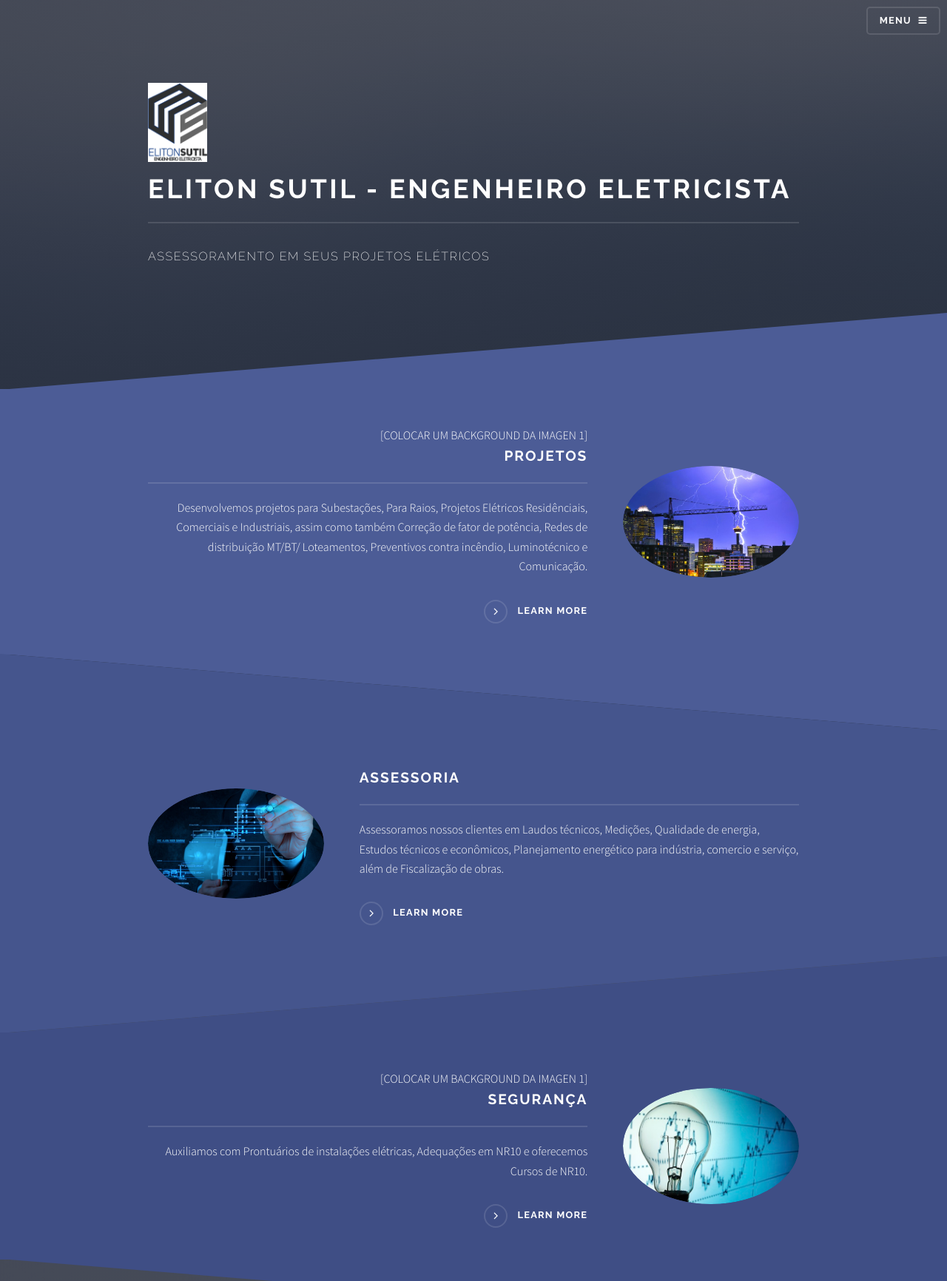
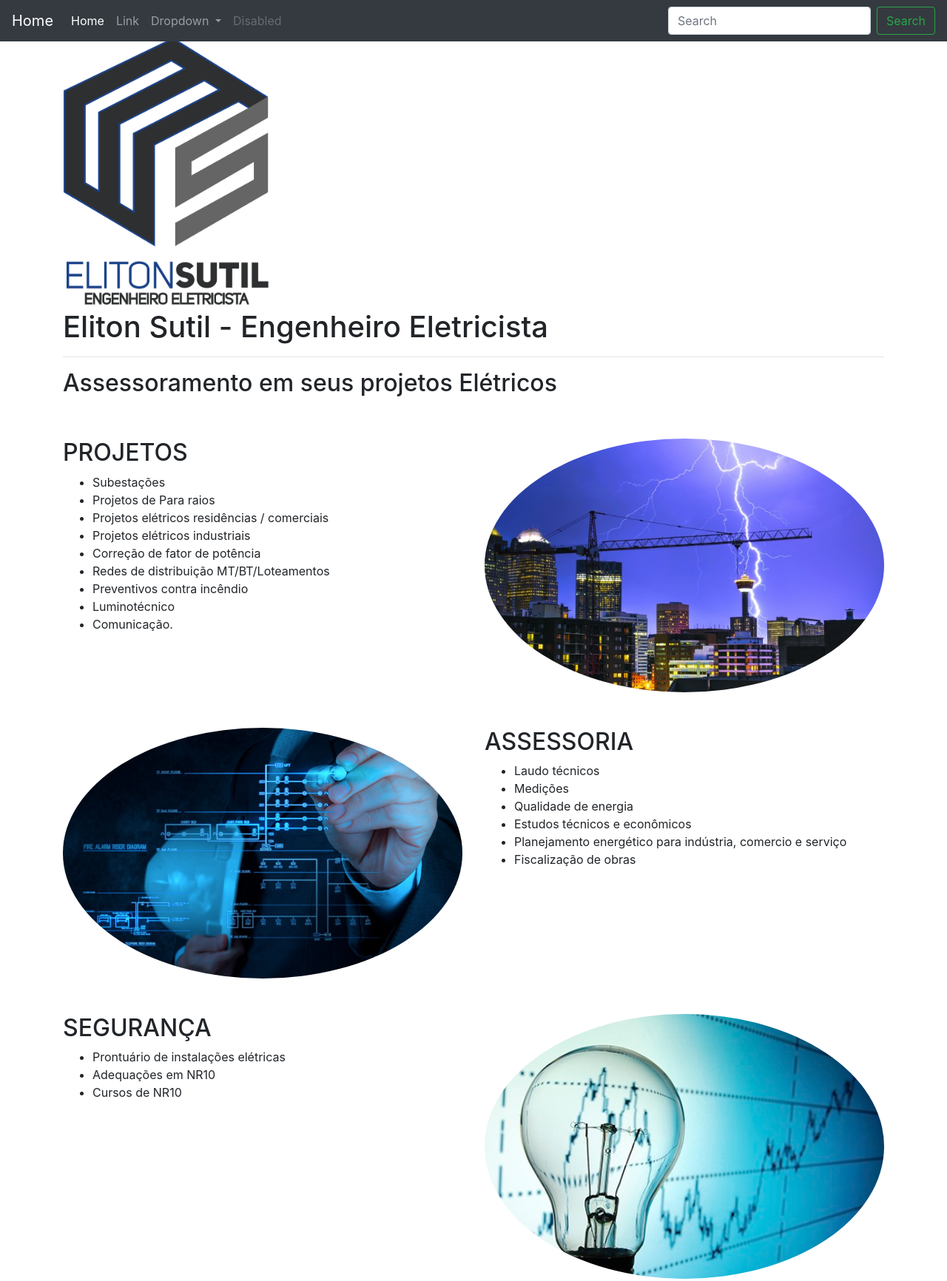
Before and after one commit to CristineSutil/Eliton-Eng.-Eletricista, a plain HTML site: page index.html in a window 1280 px wide. Shown: the top 1732 px of the page at 74% size. Drawn offline with nearby package versions, Linux system fonts and the light colour scheme.

Commit message:
ProtótipoCorreto

```diff
--- a/index.html
+++ b/index.html
@@ -1,139 +1,166 @@
-<!DOCTYPE HTML>
-<html>
+<!doctype html>
+<html lang="en">
   <head>
-		<title>Eliton Sutil</title>
-		<meta charset="utf-8" />
-		<meta name="viewport" content="width=device-width, initial-scale=1, user-scalable=no" />
-		<link rel="stylesheet" href="css/estilo.css" />
-		<noscript><link rel="stylesheet" href="css/style.css" /></noscript>
+    <!-- Required meta tags -->
+    <meta charset="utf-8">
+    <meta name="viewport" content="width=device-width, initial-scale=1, shrink-to-fit=no">
+
+    <!-- Bootstrap CSS -->
+    <link rel="stylesheet" href="https://stackpath.bootstrapcdn.com/bootstrap/4.1.3/css/bootstrap.min.css" integrity="sha384-MCw98/SFnGE8fJT3GXwEOngsV7Zt27NXFoaoApmYm81iuXoPkFOJwJ8ERdknLPMO" crossorigin="anonymous">
+
+    <title>Eliton Sutil - Eng. Eletricista</title>
   </head>
-	<body class="is-preload">
+  <body>
 
-		<!-- Page Wrapper -->
-			<div id="page-wrapper">
+  <nav class="navbar navbar-expand-lg fixed-top navbar-dark bg-dark">
+  <a class="navbar-brand" href="#">Home</a>
+  <button class="navbar-toggler" type="button" data-toggle="collapse" data-target="#navbarSupportedContent" aria-controls="navbarSupportedContent" aria-expanded="false" aria-label="Toggle navigation">
+    <span class="navbar-toggler-icon"></span>
+  </button>
 
-				<!-- Header -->
-					<header id="header" class="alt">
-						<h1><a href="index.html">Eliton Sutil Eng Eletricista</h1>
-						<nav>
-							<a href="#menu">Menu</a>
-						</nav>
-					</header>
-
-				<!-- Menu -->
-					<nav id="menu">
-						<div class="inner">
-							<h2>Menu</h2>
-							<ul class="links">
-								<li><a href="index.html">Home</a></li>
-								<li><a href="fazemos.html">Projetos</a></li>
-								<li><a href="contatos.html">Contato</a></li>
+  <div class="collapse navbar-collapse" id="navbarSupportedContent">
+    <ul class="navbar-nav mr-auto">
+      <li class="nav-item active">
+        <a class="nav-link" href="#">Home<span class="sr-only">(current)</span></a>
+      </li>
+      <li class="nav-item">
+        <a class="nav-link" href="#">Link</a>
+      </li>
+      <li class="nav-item dropdown">
+        <a class="nav-link dropdown-toggle" href="#" id="navbarDropdown" role="button" data-toggle="dropdown" aria-haspopup="true" aria-expanded="false">
+          Dropdown
+        </a>
+        <div class="dropdown-menu" aria-labelledby="navbarDropdown">
+          <a class="dropdown-item" href="#">Action</a>
+          <a class="dropdown-item" href="#">Another action</a>
+          <div class="dropdown-divider"></div>
+          <a class="dropdown-item" href="#">Something else here</a>
+        </div>
+      </li>
+      <li class="nav-item">
+        <a class="nav-link disabled" href="#">Disabled</a>
+      </li>
     </ul>
+    <form class="form-inline my-2 my-lg-0">
+      <input class="form-control mr-sm-2" type="search" placeholder="Search" aria-label="Search">
+      <button class="btn btn-outline-success my-2 my-sm-0" type="submit">Search</button>
+    </form>
   </div>
 </nav>
 
-				<!-- Banner -->
-					<section id="banner">
-						<div class="inner">
-							<img src="images/logo.png" width="80">
-							<h2>Eliton Sutil - Engenheiro Eletricista</h2>
-							<p>Assessoramento em seus projetos Elétricos</p>
+<section class="mt-5">
+
+	<div class="container">
+
+		<div class="row">
+
+			<div class="col-md-12">
+
+				<img class="w-25" src="images/logo.png">
+
+				<h1>Eliton Sutil - Engenheiro Eletricista</h1>
+				<hr>
+				<h2>Assessoramento em seus projetos Elétricos</h2>
 			</div>
-					</section>
-
-				<!-- Wrapper -->
-					<section id="wrapper">
-
-						<!-- One -->
-							<section id="one" class="wrapper spotlight style1">
-								<div class="inner">
-									<a href="#" class="image"><img src="images/1.jpg" alt="" /></a>
-									<div class="content">
-
-										[COLOCAR UM BACKGROUND DA IMAGEN 1]
-
-										<h2 class="major">PROJETOS</h2>
-										<p> Desenvolvemos projetos para Subestações, Para Raios, Projetos Elétricos Residênciais, Comerciais e Industriais, assim como também Correção de fator de potência, Redes de distribuição MT/BT/ Loteamentos, Preventivos contra incêndio, Luminotécnico e Comunicação.</p>
-										<a href="#" class="special">Learn more</a>
 		</div>
 	</div>
 </section>
 
-						<!-- Two -->
-							<section id="two" class="wrapper alt spotlight style2">
-								<div class="inner">
-									<a href="#" class="image"><img src="images/2.jpg" alt="" /></a>
-									<div class="content">
-										<h2 class="major">ASSESSORIA</h2>
-										<p>Assessoramos nossos clientes em Laudos técnicos, Medições, Qualidade de energia,	Estudos técnicos e econômicos, Planejamento energético para indústria, comercio e serviço, além de Fiscalização de obras.</p>
-										<a href="#" class="special">Learn more</a>
+<section class="mt-5">
+
+	<div class="container">
+
+		<div class="row">
+
+			<div class="col-md-6">
+				<h2>PROJETOS</h2>
+					<ul>
+						<li>Subestações</li>
+						<li>Projetos de Para raios</li>
+						<li>Projetos elétricos residências / comerciais</li>
+						<li>Projetos elétricos industriais</li>
+						<li>Correção de fator de potência</li>
+						<li>Redes de distribuição MT/BT/Loteamentos</li>
+						<li>Preventivos contra incêndio</li>
+						<li>Luminotécnico</li>
+						<li>Comunicação.</li>
+					</ul>
+
+
+			</div>
+			<div class="col-md-6">
+
+
+				<img class="w-100 rounded-circle" src="images/1.jpg">
+			</div>
+
 		</div>
 	</div>
 </section>
 
+<section class="mt-5">
 
-						<!-- Three -->
-							<section id="three" class="wrapper spotlight style3">
-								<div class="inner">
-									<a href="#" class="image"><img src="images/3.jpg" alt="" /></a>
-									<div class="content">
+	<div class="container">
 
-										[COLOCAR UM BACKGROUND DA IMAGEN 1]
+		<div class="row">
 
-										<h2 class="major">SEGURANÇA</h2>
-										<p>Auxiliamos com Prontuários de instalações elétricas, Adequações em NR10 e oferecemos Cursos de NR10.</p>
-										<a href="#" class="special">Learn more</a>
+			<div class="col-md-6">
+
+				<img class="w-100 rounded-circle" src="images/2.jpg">
+
+			</div>
+			<div class="col-md-6">
+
+				<h2>ASSESSORIA</h2>
+					<ul>
+						<li>Laudo técnicos</li>
+						<li>Medições</li>
+						<li>Qualidade de energia</li>
+						<li>Estudos técnicos e econômicos</li>
+						<li>Planejamento energético para indústria, comercio e serviço</li>
+						<li>Fiscalização de obras</li>
+					</ul>
+			</div>
+		</div>
+	</div>
+</section>
+<section class="mt-5">
+
+	<div class="container">
+
+		<div class="row">
+
+			<div class="col-md-6">
+				<h2>SEGURANÇA</h2>
+					<ul>
+						<li>Prontuário de instalações elétricas</li>
+						<li>Adequações em NR10</li>
+						<li>Cursos de NR10</li>
+					</ul>
+
+
+
+			</div>
+			<div class="col-md-6">
+				<img class="w-100 rounded-circle" src="images/3.jpg">
+
+			</div>
 		</div>
 	</div>
 </section>
 
 
 
-				<!-- Footer -->
-					<section id="footer">
-						<div class="inner">
-							<h2 class="major">Entre em contato</h2>
-							<p>Entre em contato conosco e faça seu orçamento sem compromisso</p>
-							<form method="post" action="#">
-								<div class="fields">
-									<div class="field">
-										<label for="name">Nome</label>
-										<input type="text" name="name" id="name" />
-									</div>
-									<div class="field">
-										<label for="email">Email</label>
-										<input type="email" name="email" id="email" />
-									</div>
-									<div class="field">
-										<label for="message">Menssagem</label>
-										<textarea name="message" id="message" rows="4"></textarea>
-									</div>
-								</div>
-								<ul class="actions">
-									<li><input type="submit" value="Enviar Menssagem" /></li>
-								</ul>
-							</form>
-							<ul class="contact">
-								<li class="fa-home">
-									Eliton Sutil - Eng. Eletricista<br />
-									Rua: sssssss Bairro: xxxxxxx <br />
-									Xamxerê, CEP: 00000-0000
-								</li>
-								<li class="fa-phone">(049) 000-0000</li>
-								<li class="fa-envelope"><a href="#">eliton.sutil@hotmail.com</a></li>
-								<li class="fa-facebook"><a href="#">https://www.facebook.com/eliton.sutil</a></li>
-							</ul>
-							[FALTA CONFIGURAR O EMAIL DE ENVIO DAS MENSAGENS]
-						</div>
-					</section>
 
-			</div>
 
-		<!-- Scripts -->
-			<script src="js/jquery.min.js"></script>
-			<script src="js/jquery.scrollex.min.js"></script>
-			<script src="js/breakpoints.min.js"></script>
-			<script src="js/main.js"></script>
 
+
+
+    <footer></footer>
+    <!-- Optional JavaScript -->
+    <!-- jQuery first, then Popper.js, then Bootstrap JS -->
+    <script src="https://code.jquery.com/jquery-3.3.1.slim.min.js" integrity="sha384-q8i/X+965DzO0rT7abK41JStQIAqVgRVzpbzo5smXKp4YfRvH+8abtTE1Pi6jizo" crossorigin="anonymous"></script>
+    <script src="https://cdnjs.cloudflare.com/ajax/libs/popper.js/1.14.3/umd/popper.min.js" integrity="sha384-ZMP7rVo3mIykV+2+9J3UJ46jBk0WLaUAdn689aCwoqbBJiSnjAK/l8WvCWPIPm49" crossorigin="anonymous"></script>
+    <script src="https://stackpath.bootstrapcdn.com/bootstrap/4.1.3/js/bootstrap.min.js" integrity="sha384-ChfqqxuZUCnJSK3+MXmPNIyE6ZbWh2IMqE241rYiqJxyMiZ6OW/JmZQ5stwEULTy" crossorigin="anonymous"></script>
   </body>
 </html>
```
Lines whose indentation alone changed are shown as unchanged.
